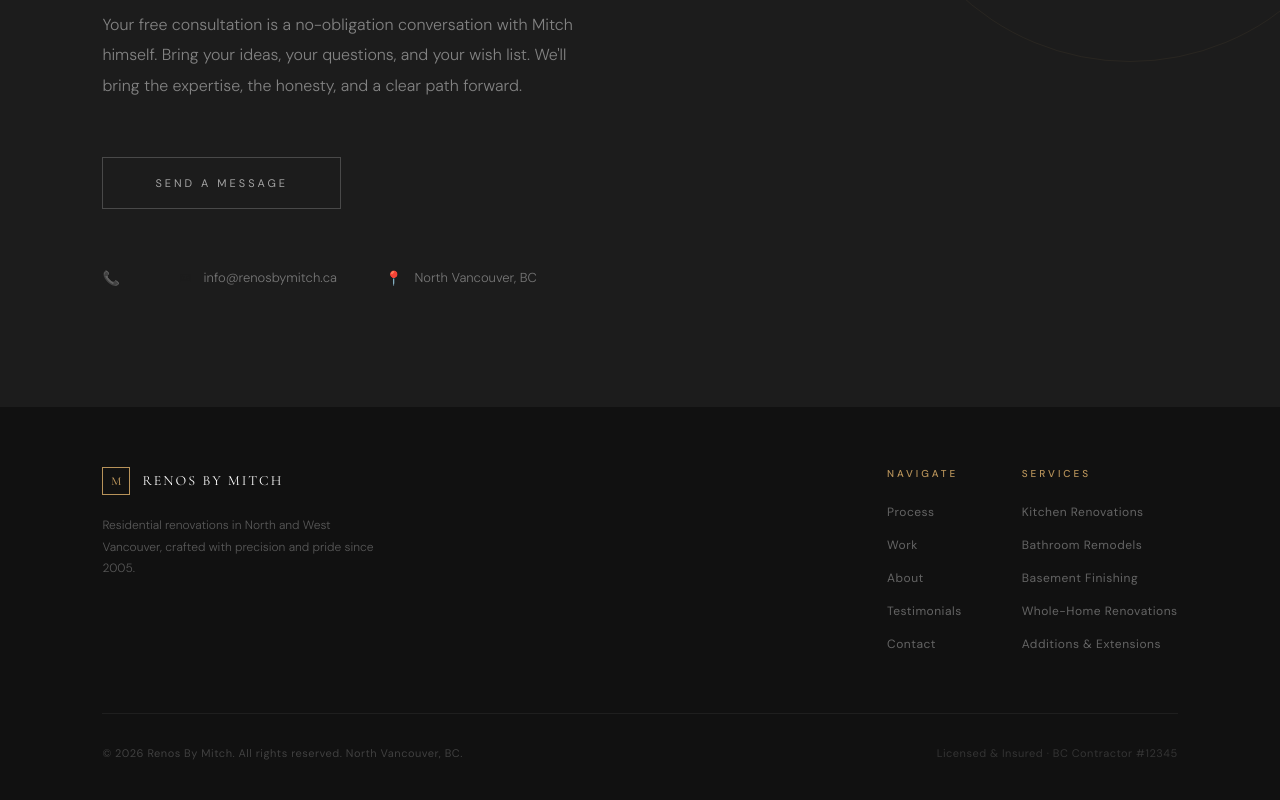
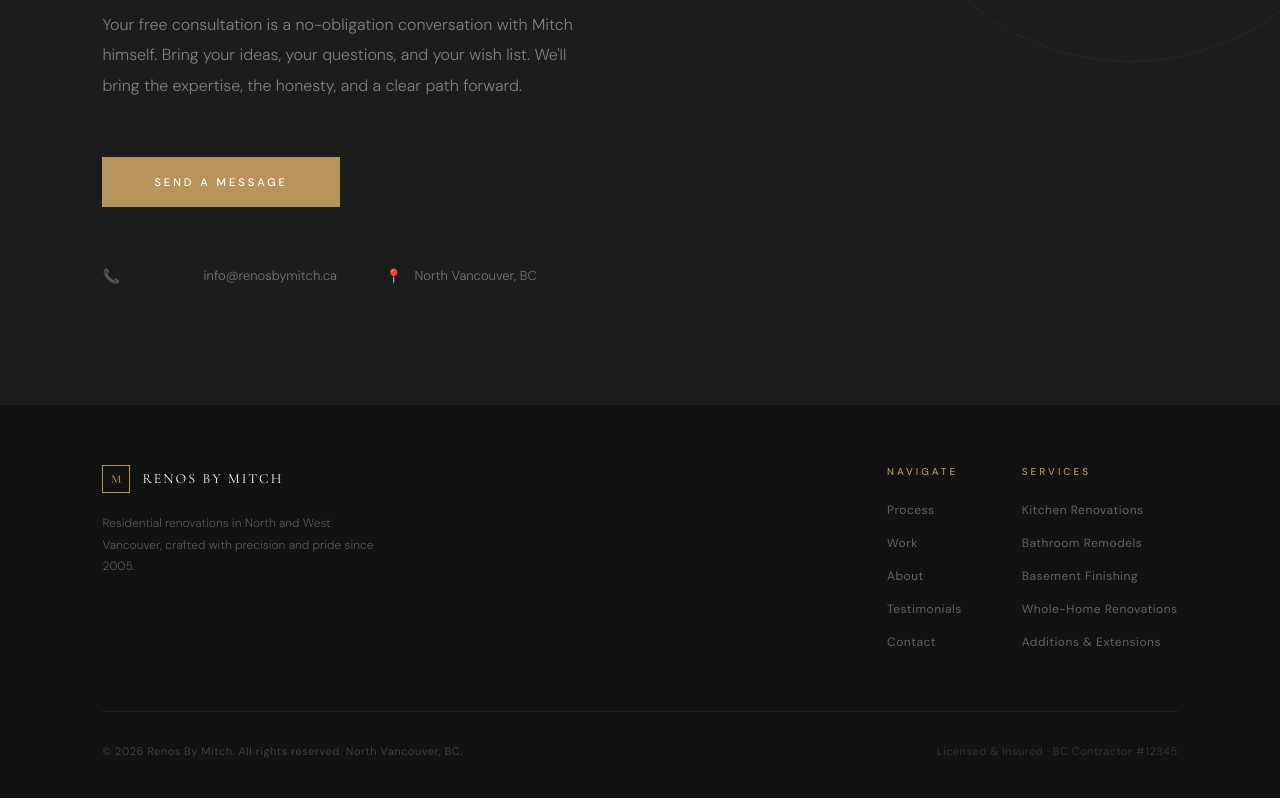
Before and after one commit to Mitch447/renos-by-mitch, a React (Vite) app: page / in a window 1280 px wide. Shown: the part 6831-7631 px from the top of the page. Built offline with nearby package versions, Linux system fonts and the light colour scheme.

Commit message:
email button change

```diff
--- a/src/components/CTA.jsx
+++ b/src/components/CTA.jsx
@@ -60,12 +60,12 @@ export default function CTA() {
               href={EMAIL_HREF}
               style={{
                 padding: "18px 52px",
-                border: "1px solid rgba(255,255,255,0.2)", color: "rgba(255,255,255,0.6)",
+                background: "var(--gold)", color: "#fff",
                 textDecoration: "none", fontSize: 11, letterSpacing: 3,
-                textTransform: "uppercase", fontWeight: 400, transition: "all 0.3s",
+                textTransform: "uppercase", fontWeight: 500, transition: "all 0.3s",
               }}
-              onMouseEnter={(e) => { e.target.style.borderColor = "var(--gold)"; e.target.style.color = "var(--gold)"; }}
-              onMouseLeave={(e) => { e.target.style.borderColor = "rgba(255,255,255,0.2)"; e.target.style.color = "rgba(255,255,255,0.6)"; }}
+              onMouseEnter={(e) => (e.target.style.background = "var(--gold-light)")}
+              onMouseLeave={(e) => (e.target.style.background = "var(--gold)")}
             >
               Send a Message
             </a>
```
